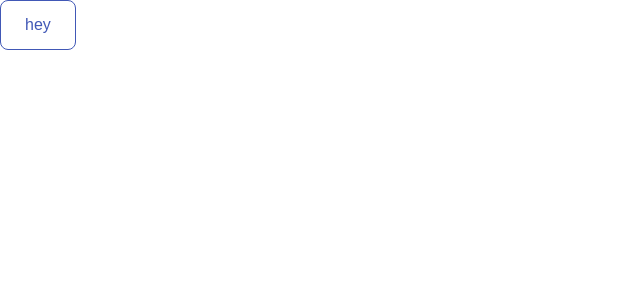
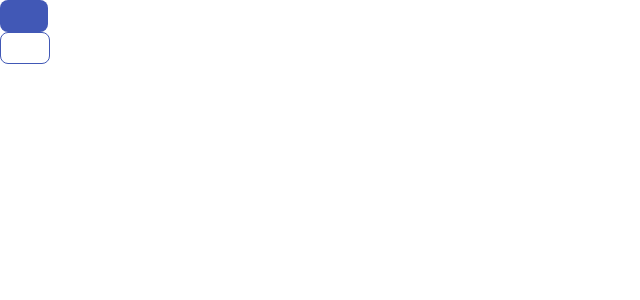
Before and after one commit to daniel-baquini/livraria-dos-livros-DIO, an Angular app: page / in a window 1280 px wide. Shown: the top 300 px of the page, without its empty margins (0-640 px from the left). Built offline with nearby package versions, Linux system fonts and the light colour scheme.

Commit message:
updated button component to accept label and type as input parameters

```diff
--- a/src/app/app.component.html
+++ b/src/app/app.component.html
@@ -1 +1,2 @@
 <app-button></app-button>
+<app-button [type]="'secondary'"></app-button>
--- a/src/app/shared/button/button.component.css
+++ b/src/app/shared/button/button.component.css
@@ -1,5 +1,5 @@
 :host {
-    display: block;
+    display: contents;
 }
 
 button {
@@ -20,4 +20,5 @@ button {
     background-color: transparent;
     border: 1px solid var(--c-primary-60);
     color: var(--c-primary-60);
+    padding: 15px 24px;
 }
--- a/src/app/shared/button/button.component.ts
+++ b/src/app/shared/button/button.component.ts
@@ -1,4 +1,4 @@
-import { Component } from '@angular/core';
+import { Component, Input } from '@angular/core';
 
 @Component({
     selector: 'app-button',
@@ -6,6 +6,6 @@ import { Component } from '@angular/core';
     styleUrls: ['./button.component.css']
 })
 export class ButtonComponent {
-    label: string = "hey";
-    type: "primary" | "search" | "secondary" = "secondary";
+    @Input() label: string = "";
+    @Input() type: "primary" | "search" | "secondary" = "primary";
 }
```
